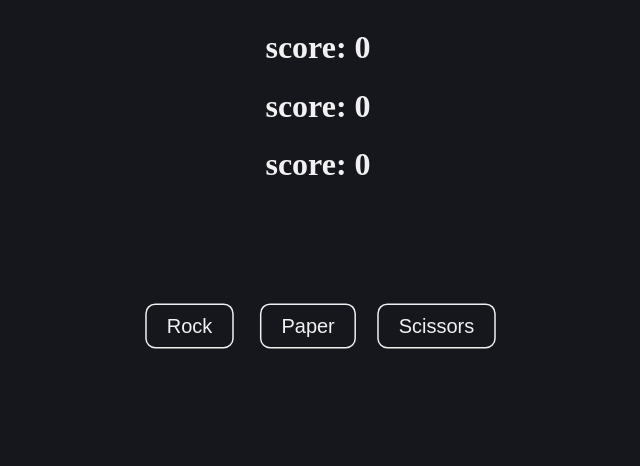
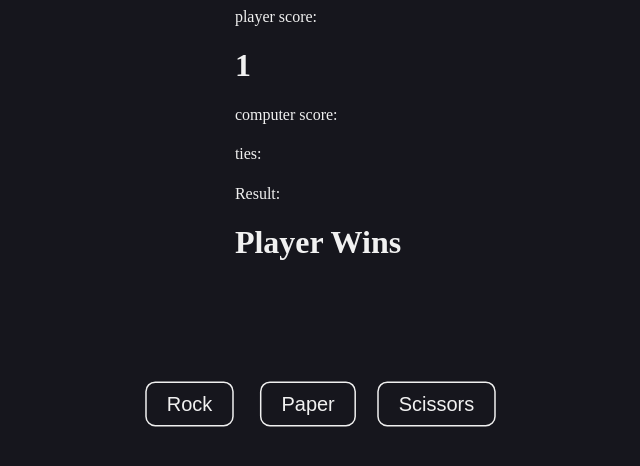
Before and after one commit to Syvit/rock-paper-scissors, a plain HTML site: page index.html in a window 1280 px wide. Both pictures are taken after a click on the button "Rock". Shown: the whole page, without its empty margins (322-962 px from the left). Drawn offline with Linux system fonts and the light colour scheme.

Commit message:
Scoreboard is now partially functional

```diff
--- a/function.js
+++ b/function.js
@@ -1,5 +1,11 @@
 const choices = ['rock', 'paper', 'scissors'];
-const buttons = document.querySelectorAll('button')
+const buttons = document.querySelectorAll('button');
+let pScore = localStorage.getItem('playerScore');
+document.querySelector('.playerScore').innerHTML = pScore;
+let cScore = localStorage.getItem('computerScore');
+document.querySelector('.computerScore').innerHTML = cScore;
+let ties = localStorage.getItem('ties');
+document.querySelector('.ties').innerHTML = ties;
 
 function game() {
     playerChoice();
@@ -14,7 +20,6 @@ function playerChoice() {
 }
 
 function playRound(playerSelection) {
-    // const playerSelection = playerChoice();
     const computerSelection = computerChoice();
     const winner = checkWinner(playerSelection, computerSelection);
     console.log(winner);
@@ -26,13 +31,40 @@ const computerChoice = () => {
 
 function checkWinner(choiceP, choiceC) {
     if (choiceP === choiceC) {
-        return 'Tie';
+        document.querySelector('.gameResult').innerHTML = "Tie";
+        ties++;
     } else if ((choiceP === "rock" && choiceC === "scissors") ||
         (choiceP === "paper" && choiceC === "rock") ||
         (choiceP === "scissors" && choiceC === "paper")) {
-        return 'Player';
+        document.querySelector('.gameResult').innerHTML = "Player Wins";
+        pScore++;
     } else {
-        return 'Computer';
+        document.querySelector('.gameResult').innerHTML = "Computer Wins";
+        cScore++;
     }
+
+    document.querySelector('.playerScore').innerHTML = pScore;
+    localStorage.setItem('.playerScore', pScore);
+    document.querySelector('.computerScore').innerHTML = cScore;
+    localStorage.setItem('.computerScore', cScore);
+    document.querySelector('.ties').innerHTML = ties;
+    localStorage.setItem('.ties', ties);
 }
+
+
+// function points (playerPoints) {
+//     if (winner === 'Player'){
+//         console.log(pointAlloc);
+//         return (playerPoints + 1);
+//     }
+// }
+
+// const pointReturn = points(0);
+
+// document.querySelector('.playerScore').innerHTML = (`player score: ${pointReturn}`);
+// function scoreBoard(score) {
+//     if checkWinner = 'player'{
+//         pScore.innerHTML
+//     }
+// }
 game();
--- a/index.html
+++ b/index.html
@@ -12,9 +12,11 @@
 <body>
     <main>
         <div class = "scoreboard">
-        <h1 class = 'playerScore'> score: 0</h1>
-        <h1 class = 'computerScore'> score: 0</h1>
-        <h1 class = 'ties'> score: 0</h1>
+        player score: <h1 class = 'playerScore'>0</h1>
+        computer score: <h1 class = 'computerScore'>0</h1>
+        ties: <h1 class = 'ties'>0</h1>
+        Result:<h1 class = gameResult></h1>
+        <h1 class = winnerText></h1>
     </div>
     <div id="buttons">
         <button id="rock">Rock</button>
```
